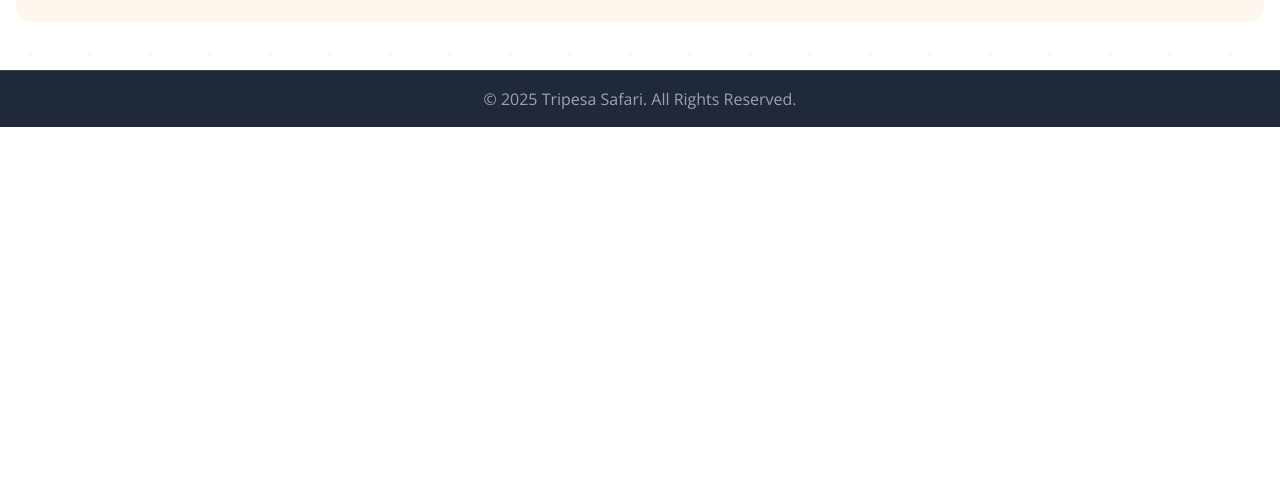
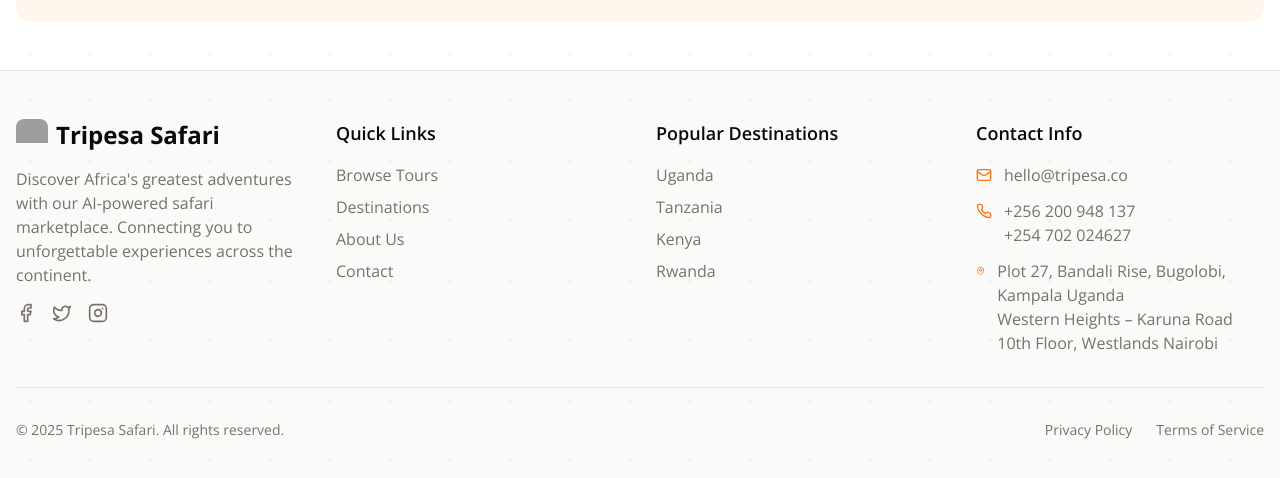
Before and after one commit to tripxio/tripesa-safari-marketplace, a Next.js app: page /destinations in a window 1280 px wide. Shown: the part 1116-1594 px from the top of the page. Before the commit the page ends 1243 px from the top, so only its background shows below. Built offline with nearby package versions, Linux system fonts and the light colour scheme; no server answers; the database is empty; grey boxes are pictures that could not be loaded.

Commit message:
fix: restore my footer

```diff
--- a/components/layout/Footer.tsx
+++ b/components/layout/Footer.tsx
@@ -8,18 +8,169 @@ import {
   Phone,
   MapPin,
 } from "lucide-react";
-import { Button } from "@/components/ui/button";
 
 export default function Footer() {
-  const currentYear = new Date().getFullYear();
   const logoUrl = process.env.NEXT_PUBLIC_LOGO_URL || "/logo.png";
   const whitelabelName =
     process.env.NEXT_PUBLIC_WHITELABEL_NAME || "Tripesa Safari";
 
   return (
-    <footer className="bg-gray-800 text-white">
-      <div className="container mx-auto px-6 py-4 border-t border-gray-700 text-center text-gray-400">
-        &copy; {currentYear} {whitelabelName}. All Rights Reserved.
+    <footer className="bg-muted/50 safari-texture border-t">
+      <div className="container mx-auto px-4 py-12">
+        <div className="grid grid-cols-1 md:grid-cols-2 lg:grid-cols-4 gap-8">
+          {/* Company Info */}
+          <div className="space-y-4">
+            <div className="flex items-center space-x-2">
+              <div className="w-8 h-8 rounded-lg overflow-hidden">
+                <Image
+                  src={logoUrl}
+                  alt={`${whitelabelName} Logo`}
+                  width={32}
+                  height={32}
+                />
+              </div>
+              <span className="text-2xl font-bold">{whitelabelName}</span>
+            </div>
+            <p className="text-muted-foreground">
+              Discover Africa's greatest adventures with our AI-powered safari
+              marketplace. Connecting you to unforgettable experiences across
+              the continent.
+            </p>
+            <div className="flex space-x-4">
+              <Link
+                href="#"
+                className="text-muted-foreground hover:text-orange-500 transition-colors"
+              >
+                <Facebook className="h-5 w-5" />
+              </Link>
+              <Link
+                href="#"
+                className="text-muted-foreground hover:text-orange-500 transition-colors"
+              >
+                <Twitter className="h-5 w-5" />
+              </Link>
+              <Link
+                href="#"
+                className="text-muted-foreground hover:text-orange-500 transition-colors"
+              >
+                <Instagram className="h-5 w-5" />
+              </Link>
+            </div>
+          </div>
+
+          {/* Quick Links */}
+          <div className="space-y-4">
+            <h3 className="text-lg font-semibold">Quick Links</h3>
+            <div className="space-y-2">
+              <Link
+                href="/tours"
+                className="block text-muted-foreground hover:text-orange-500 transition-colors"
+              >
+                Browse Tours
+              </Link>
+              <Link
+                href="/destinations"
+                className="block text-muted-foreground hover:text-orange-500 transition-colors"
+              >
+                Destinations
+              </Link>
+              <Link
+                href="/about"
+                className="block text-muted-foreground hover:text-orange-500 transition-colors"
+              >
+                About Us
+              </Link>
+              <Link
+                href="/contact"
+                className="block text-muted-foreground hover:text-orange-500 transition-colors"
+              >
+                Contact
+              </Link>
+            </div>
+          </div>
+
+          {/* Destinations */}
+          <div className="space-y-4">
+            <h3 className="text-lg font-semibold">Popular Destinations</h3>
+            <div className="space-y-2">
+              <Link
+                href="/tours?destination=uganda"
+                className="block text-muted-foreground hover:text-orange-500 transition-colors"
+              >
+                Uganda
+              </Link>
+              <Link
+                href="/tours?destination=tanzania"
+                className="block text-muted-foreground hover:text-orange-500 transition-colors"
+              >
+                Tanzania
+              </Link>
+              <Link
+                href="/tours?destination=kenya"
+                className="block text-muted-foreground hover:text-orange-500 transition-colors"
+              >
+                Kenya
+              </Link>
+              <Link
+                href="/tours?destination=rwanda"
+                className="block text-muted-foreground hover:text-orange-500 transition-colors"
+              >
+                Rwanda
+              </Link>
+            </div>
+          </div>
+
+          {/* Contact Info */}
+          <div className="space-y-4">
+            <h3 className="text-lg font-semibold">Contact Info</h3>
+            <div className="space-y-3">
+              <div className="flex items-start space-x-3">
+                <Mail className="h-4 w-4 text-orange-500 mt-1" />
+                <span className="text-muted-foreground">hello@tripesa.co</span>
+              </div>
+              <div className="flex items-start space-x-3">
+                <Phone className="h-4 w-4 text-orange-500 mt-1" />
+                <div className="flex flex-col">
+                  <span className="text-muted-foreground">
+                    +256 200 948 137
+                  </span>
+                  <span className="text-muted-foreground">+254 702 024627</span>
+                </div>
+              </div>
+              <div className="flex items-start space-x-3">
+                <MapPin className="h-4 w-4 text-orange-500 mt-1" />
+                <div className="flex flex-col">
+                  <span className="text-muted-foreground">
+                    Plot 27, Bandali Rise, Bugolobi, Kampala Uganda
+                  </span>
+                  <span className="text-muted-foreground">
+                    Western Heights – Karuna Road 10th Floor, Westlands Nairobi
+                  </span>
+                </div>
+              </div>
+            </div>
+          </div>
+        </div>
+
+        <div className="border-t mt-8 pt-8 flex flex-col md:flex-row justify-between items-center">
+          <p className="text-muted-foreground text-sm">
+            © {new Date().getFullYear()} {whitelabelName}. All rights reserved.
+          </p>
+          <div className="flex space-x-6 mt-4 md:mt-0">
+            <Link
+              href="/privacy"
+              className="text-muted-foreground hover:text-orange-500 text-sm transition-colors"
+            >
+              Privacy Policy
+            </Link>
+            <Link
+              href="/terms"
+              className="text-muted-foreground hover:text-orange-500 text-sm transition-colors"
+            >
+              Terms of Service
+            </Link>
+          </div>
+        </div>
       </div>
     </footer>
   );
```
